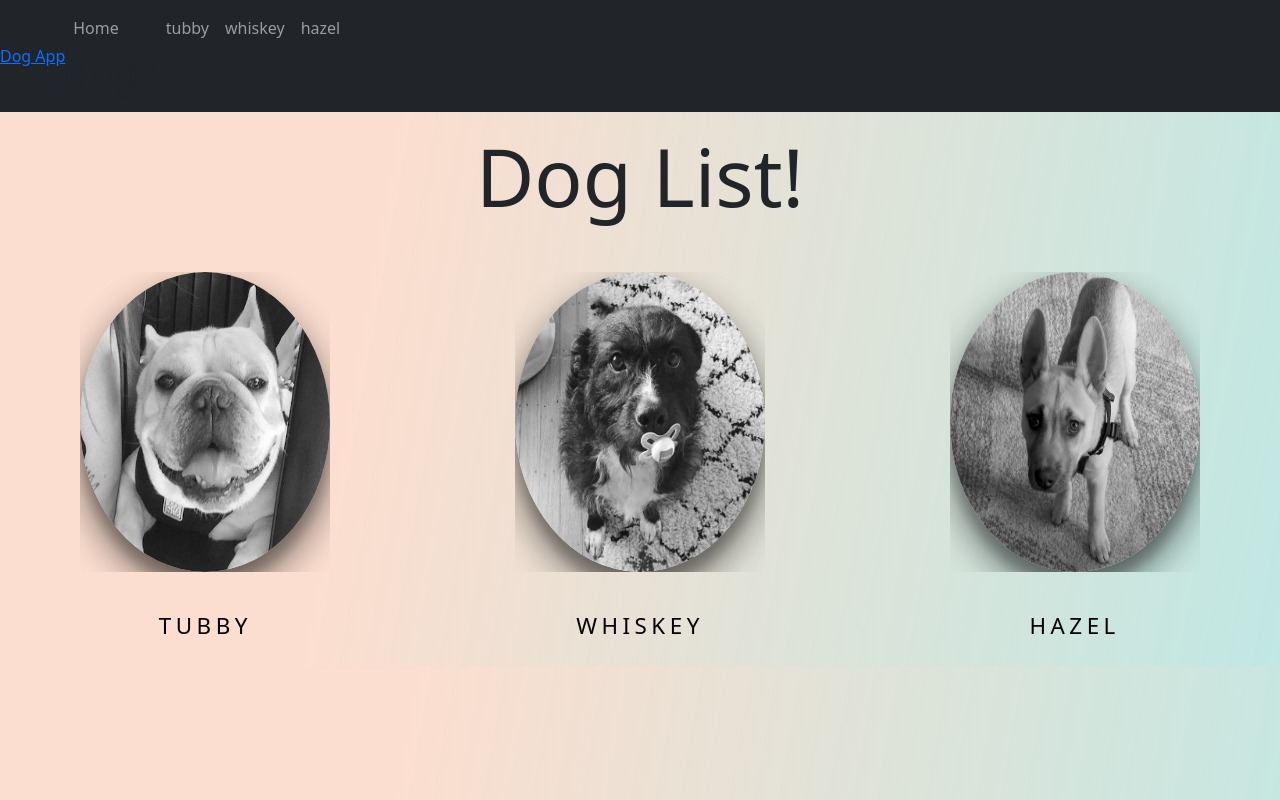
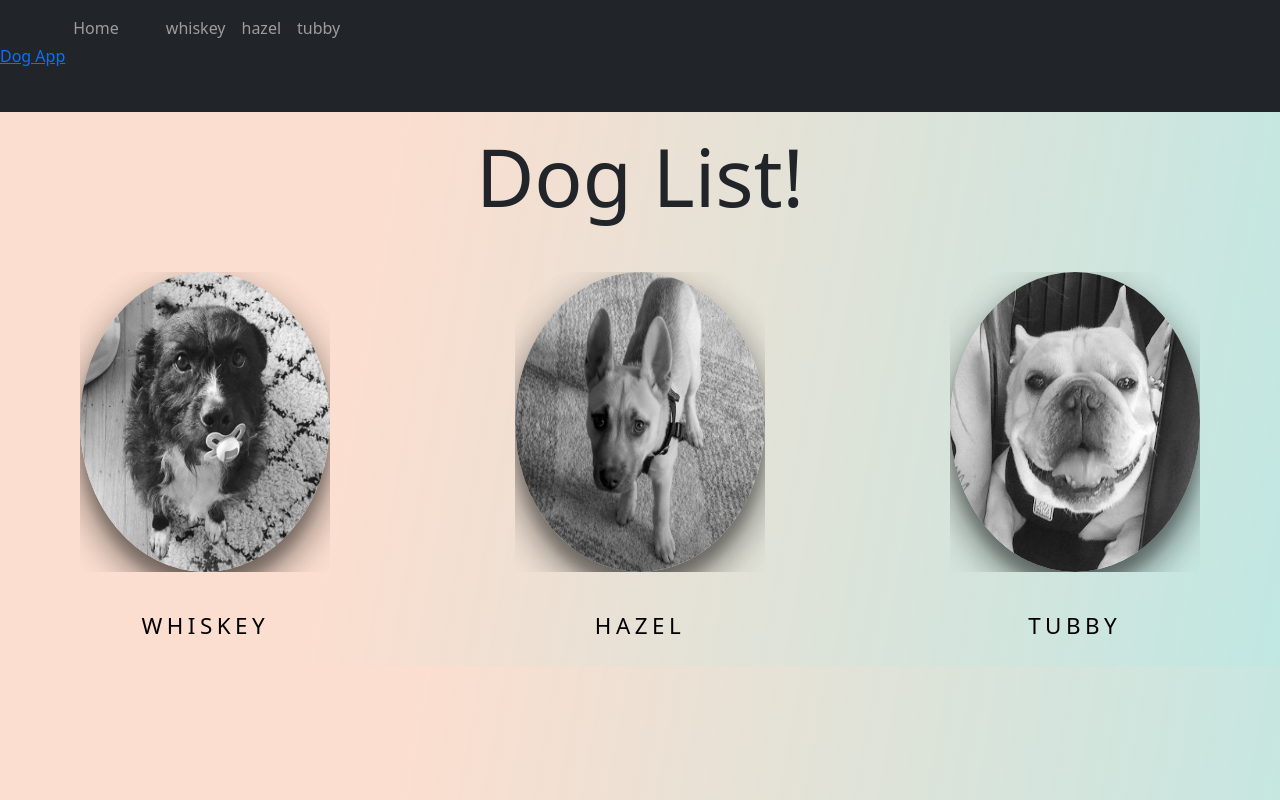
Before and after one commit to laur80/dogs-nextjs, a Next.js app: page / in a window 1280 px wide. Built offline with nearby package versions, Linux system fonts and the light colour scheme; no server answers.

Commit message:
disable useEfect

```diff
--- a/pages/index.js
+++ b/pages/index.js
@@ -2,7 +2,7 @@ import Link from 'next/link';
 import Image from 'next/image';
 import Navbar from '../compo/Navbar';
 import { API_URL } from '../config/index.js';
-import useSWR from 'swr';
+// import useSWR from 'swr';
 import { buildDogsFilePath, extractDogs } from './api/dogs';
 import { useState, useEffect } from 'react';
 
@@ -21,18 +21,18 @@ export async function getStaticProps(context) {
 function DogList(props) {
 	const [dogs, setDogs] = useState(props.dogs.dogs);
 
-	const { data, error } = useSWR(`${API_URL}/api/dogs`);
+	// const { data, error } = useSWR(`${API_URL}/api/dogs`);
 
-	useEffect(() => {
-		if (data) {
-			// console.log(data.dogs);
-			setDogs(data.dogs);
-		}
-	}, [data]);
+	// useEffect(() => {
+	// 	if (data) {
+	// 		// console.log(data.dogs);
+	// 		setDogs(data.dogs);
+	// 	}
+	// }, [data]);
 
-	if (error) return <p>Failed to load.</p>;
+	// if (error) return <p>Failed to load.</p>;
 
-	if (!dogs && !data) return '...loading';
+	if (!dogs) return '...loading';
 	return (
 		<>
 			<Navbar dogs={dogs} />
```
